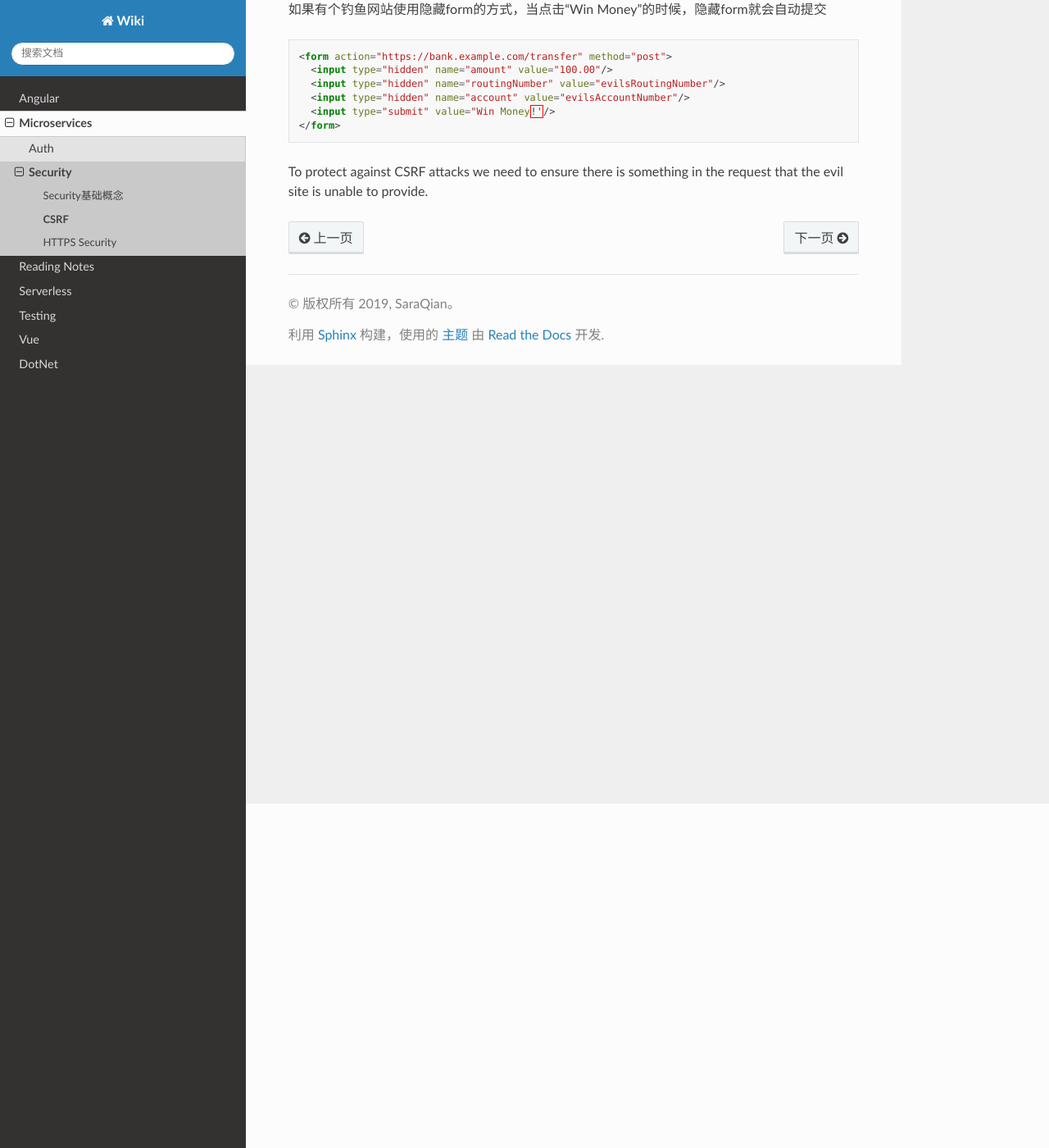
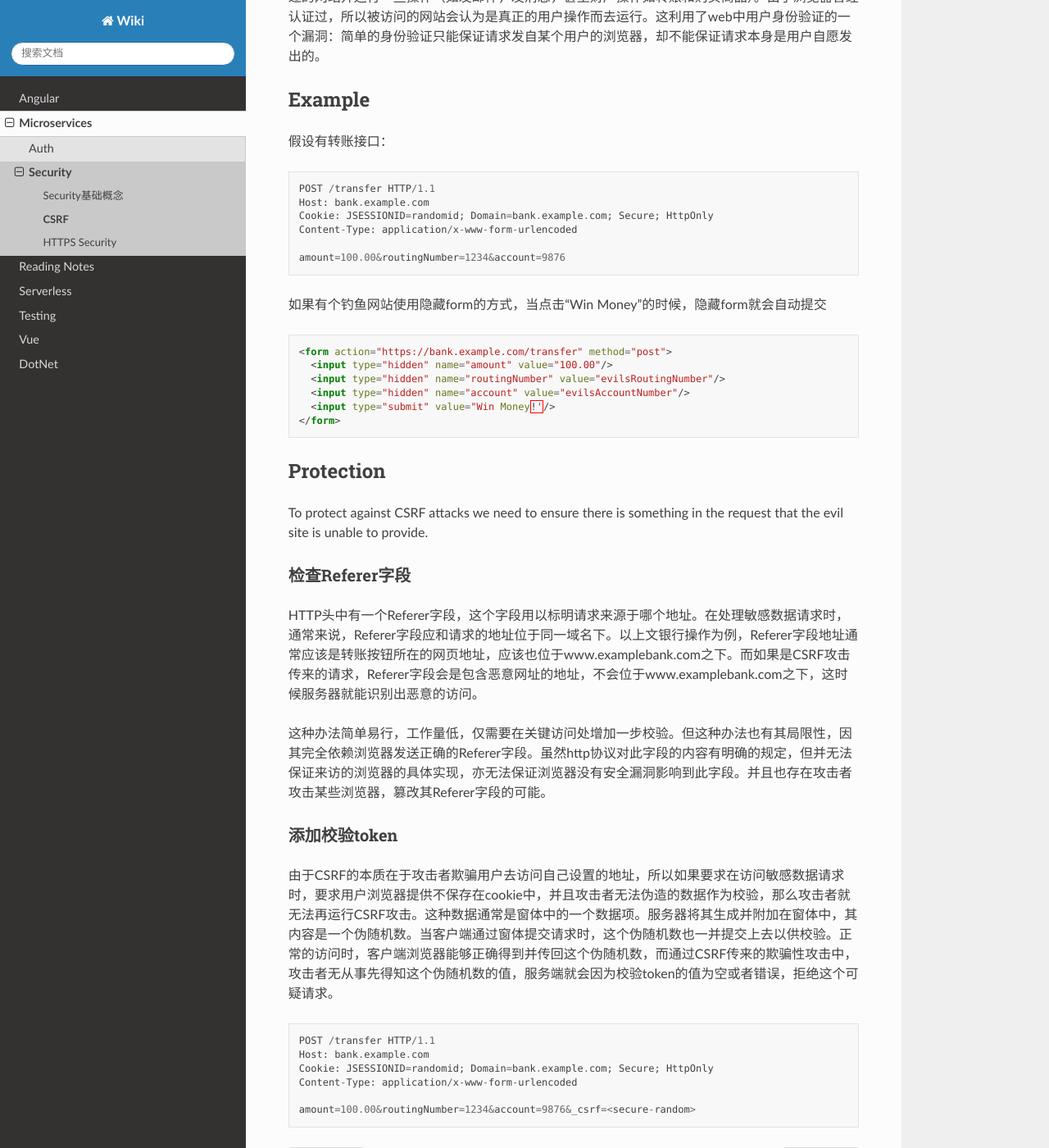
Before and after one commit to abigail830/Sphinx_wiki, a Sphinx documentation site: the page built from source/Microservices/Security/CSRF.rst, in a window 1280 px wide and 1400 px high, scrolled down 420 px. Shown: the whole window at 82% size. Built offline with Sphinx 7.4.7 and the Read the Docs theme 2.0.0, drawn with Linux system fonts in a browser that asks for light colours; some of the changed text lies outside the part shown.

Commit message:
Update CSRF.rst

```diff
--- a/source/Microservices/Security/CSRF.rst
+++ b/source/Microservices/Security/CSRF.rst
@@ -1,5 +1,11 @@
 CSRF
 ==========
+
+From Wiki: https://zh.wikipedia.org/wiki/%E8%B7%A8%E7%AB%99%E8%AF%B7%E6%B1%82%E4%BC%AA%E9%80%A0
+
+跨站请求伪造（英语：Cross-site request forgery），也被称为 one-click attack 或者 session riding，通常缩写为 CSRF 或者 XSRF， 是一种挟制用户在当前已登录的Web应用程序上执行非本意的操作的攻击方法。跟跨网站脚本（XSS）相比，XSS 利用的是用户对指定网站的信任，CSRF 利用的是网站对用户网页浏览器的信任。
+
+跨站请求攻击，简单地说，是攻击者通过一些技术手段欺骗用户的浏览器去访问一个自己曾经认证过的网站并运行一些操作（如发邮件，发消息，甚至财产操作如转账和购买商品）。由于浏览器曾经认证过，所以被访问的网站会认为是真正的用户操作而去运行。这利用了web中用户身份验证的一个漏洞：简单的身份验证只能保证请求发自某个用户的浏览器，却不能保证请求本身是用户自愿发出的。
 
 
 Example
@@ -28,7 +34,32 @@ Example
     <input type="submit" value="Win Money!'/>
   </form>
 
+
+Protection
+------------------
+
 To protect against CSRF attacks we need to ensure there is something in the request that the evil site is unable to provide.
+
+检查Referer字段
+^^^^^^^^^^^^^^^^^^
+
+HTTP头中有一个Referer字段，这个字段用以标明请求来源于哪个地址。在处理敏感数据请求时，通常来说，Referer字段应和请求的地址位于同一域名下。以上文银行操作为例，Referer字段地址通常应该是转账按钮所在的网页地址，应该也位于www.examplebank.com之下。而如果是CSRF攻击传来的请求，Referer字段会是包含恶意网址的地址，不会位于www.examplebank.com之下，这时候服务器就能识别出恶意的访问。
+
+这种办法简单易行，工作量低，仅需要在关键访问处增加一步校验。但这种办法也有其局限性，因其完全依赖浏览器发送正确的Referer字段。虽然http协议对此字段的内容有明确的规定，但并无法保证来访的浏览器的具体实现，亦无法保证浏览器没有安全漏洞影响到此字段。并且也存在攻击者攻击某些浏览器，篡改其Referer字段的可能。
+
+添加校验token
+^^^^^^^^^^^^^^^^^
+
+由于CSRF的本质在于攻击者欺骗用户去访问自己设置的地址，所以如果要求在访问敏感数据请求时，要求用户浏览器提供不保存在cookie中，并且攻击者无法伪造的数据作为校验，那么攻击者就无法再运行CSRF攻击。这种数据通常是窗体中的一个数据项。服务器将其生成并附加在窗体中，其内容是一个伪随机数。当客户端通过窗体提交请求时，这个伪随机数也一并提交上去以供校验。正常的访问时，客户端浏览器能够正确得到并传回这个伪随机数，而通过CSRF传来的欺骗性攻击中，攻击者无从事先得知这个伪随机数的值，服务端就会因为校验token的值为空或者错误，拒绝这个可疑请求。
+
+.. code-block::
+
+  POST /transfer HTTP/1.1
+  Host: bank.example.com
+  Cookie: JSESSIONID=randomid; Domain=bank.example.com; Secure; HttpOnly
+  Content-Type: application/x-www-form-urlencoded
+
+  amount=100.00&routingNumber=1234&account=9876&_csrf=<secure-random>
 
 
 
```
